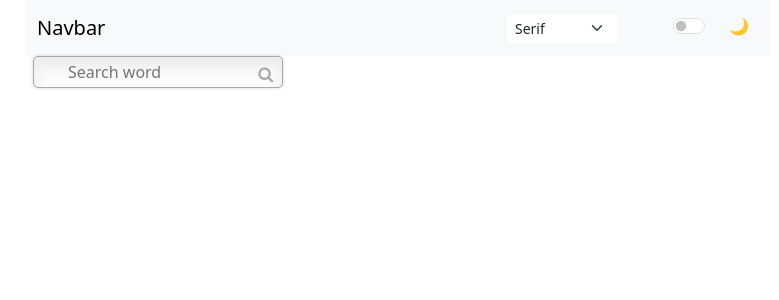
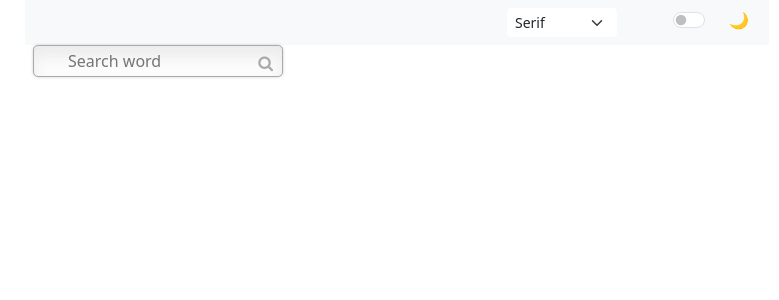
Before and after one commit to harshbix/dictionary, a React (Create React App) app: page / in a window 1280 px wide. Shown: the top 300 px of the page, without its empty margins (243-1022 px from the left). Built offline with nearby package versions, Linux system fonts and the light colour scheme.

Commit message:
added babel

```diff
--- a/package.json
+++ b/package.json
@@ -7,6 +7,7 @@
     "@testing-library/react": "^13.4.0",
     "@testing-library/user-event": "^13.5.0",
     "axios": "^1.4.0",
+    "babel-plugin-macros": "^3.1.0",
     "bootstrap": "^5.3.1",
     "react": "^18.2.0",
     "react-dom": "^18.2.0",
--- a/src/componets/dictionaryApp.jsx
+++ b/src/componets/dictionaryApp.jsx
@@ -6,7 +6,7 @@ function MyNav() {
     <div>
       <nav className="navbar bg-body-tertiary">
         <div className="container">
-          <a className="navbar-brand">Navbar</a>
+          <a className="navbar-brand"><span icon="fa-solid fa-book" > </span></a>
           <form className="d-flex" role="dark-mode-toggle">
             <select className="form-select form-select-sm border-0">
               <option defaultValue>Serif</option>
```
Also changed, not shown: 1 other file (tests, documents, lock files or other folders).
